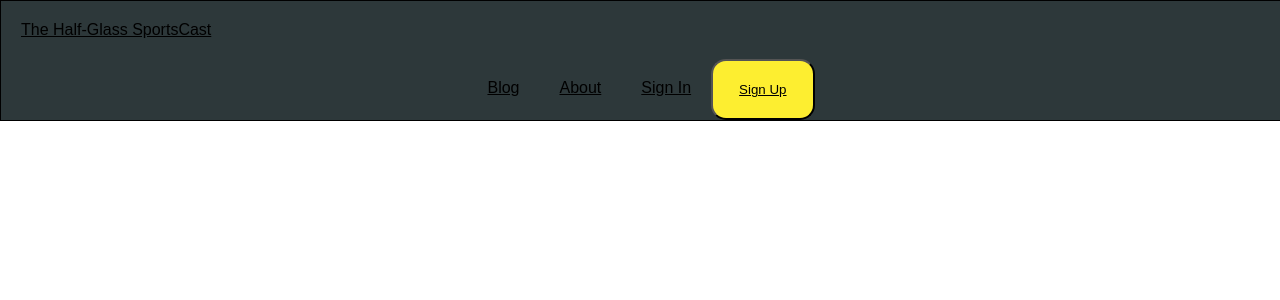
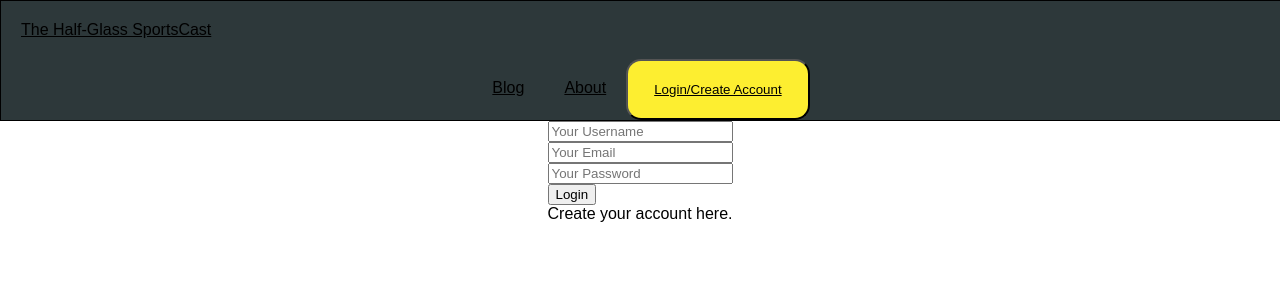
Before and after one commit to Tyler-Gosselin/Capstone-Front-End, a React (Create React App) app: page /auth in a window 1280 px wide. Shown: the top 300 px of the page. Built offline with nearby package versions, Linux system fonts and the light colour scheme; no server answers.

Commit message:
Fix auth form and Auth page

```diff
--- a/src/Components/App.js
+++ b/src/Components/App.js
@@ -6,8 +6,8 @@ import NavContainer from "./Nav/NavContainer";
 import Home from "./Pages/Home";
 import Blog from "./Pages/Blogs";
 import About from "./Pages/About";
-import Login from "../Components/Auth/Login";
-import Register from "../Components/Auth/Register";
+import AuthForm from "./Auth/AuthForm";
+
 
 function App() {
   return (
@@ -19,8 +19,7 @@ function App() {
             <Route exact path="/" component={Home} />
             <Route path="/blog" component={Blog} />
             <Route path="/about" component={About} />
-            <Route path="/login" component={Login} />
-            <Route path="/register" component={Register} />
+            <Route path="/auth" component={AuthForm} />
           </Switch>
         </div>
       </Router>
--- /dev/null
+++ b/src/Components/Auth/AuthForm.js
@@ -0,0 +1,90 @@
+import React, { useState, useContext } from "react";
+import axios from "axios";
+
+import AuthContext from "../Contexts/Authcontext";
+
+const AuthForm = () => {
+  const [username, setUserName] = useState("");
+  const [password, setPassword] = useState("");
+  const [email, setEmail] = useState("");
+  const [formToShow, setFormToShow] = useState("login");
+
+  const { handleSuccessfulLogin } = useContext(AuthContext);
+
+  const handleSubmit = (e) => {
+    e.preventDefault();
+    axios({
+      method: "POST",
+      url: `http://localhost:5000/api/${formToShow}`,
+      data: {
+        username: username,
+        password: password,
+        email: email,
+      },
+      withCredentials: true,
+    })
+      .then((res) => {
+        console.log(res);
+        handleSuccessfulLogin();
+      })
+      .catch((err) => console.log(err));
+  };
+
+  const handleFormToShow = () => {
+    if (formToShow === "login") {
+      setFormToShow("register");
+    } else {
+      setFormToShow("login");
+    }
+  };
+
+  const formQuestionText = () => {
+    if (formToShow === "login") {
+      return "Create your account here.";
+    } else {
+      return "Alreay have and account? Login here.";
+    }
+  };
+
+  return (
+    <div className="login-form-wrapper">
+      <form onSubmit={handleSubmit} className="login-form">
+        <div>
+          <input
+            type="text"
+            name="username"
+            placeholder="Your Username"
+            value={username}
+            onChange={(e) => setUserName(e.target.value)}
+          />
+        </div>
+        <div>
+          <input
+            type="email"
+            name="email"
+            placeholder="Your Email"
+            value={email}
+            onChange={(e) => setEmail(e.target.value)}
+          />
+        </div>
+        <div>
+          <input
+            type="password"
+            name="password"
+            placeholder="Your Password"
+            value={password}
+            onChange={(e) => setPassword(e.target.value)}
+          />
+        </div>
+        <div>
+          <button className="account-btn" type="submit">
+            Login
+          </button>
+          <div onClick={handleFormToShow}>{formQuestionText()}</div>
+        </div>
+      </form>
+    </div>
+  );
+};
+
+export default AuthForm;
--- a/src/Components/Auth/Login.js
+++ /dev/null
@@ -1,42 +0,0 @@
-import React,  { useContext } from 'react'
-
-import AuthContext from '../Contexts/Authcontext'
-
-
-
-function Login() {
-  return (
-    <div className="login-form-wrapper">
-    <form className="login-form">
-      <div>
-      <input
-      type="text"
-      name= "username"
-      placeholder= 'Your Username'
-      />
-      </div>
-      <div>
-      <input
-      type="email"
-      name= "email"
-      placeholder= 'Your Email'
-      />
-      </div>
-      <div>
-      <input
-      type="password"
-      name= "password"
-      placeholder= 'Your Password'
-      />
-    </div>
-    <div>
-    <button className="account-btn" type="submit">
-      Login
-    </button>
-    </div>
-    </form>
-  </div>
-  )
-}
-
-export default Login
--- a/src/Components/Auth/Register.js
+++ /dev/null
@@ -1,26 +0,0 @@
-import React from "react";
-
-function Register() {
-  return (
-    <div className="register-form-wrapper">
-      <form className="register-form">
-        <div>
-          <input type="text" name="username" placeholder="Your Username" />
-        </div>
-        <div>
-          <input type="email" name="email" placeholder="Your Email" />
-        </div>
-        <div>
-          <input type="password" name="password" placeholder="Your Password" />
-        </div>
-        <div>
-          <button className="account-btn" type="submit">
-            Create Your Account
-          </button>
-        </div>
-      </form>
-    </div>
-  );
-}
-
-export default Register;
--- a/src/Components/Nav/NavContainer.js
+++ b/src/Components/Nav/NavContainer.js
@@ -16,12 +16,9 @@ function NavContainer() {
         <NavLink exact to="/about">
           About
         </NavLink>
-        <NavLink exact to = "/login">
-          Sign In
-        </NavLink>
         <button className= "nav-button">
-        <NavLink exact to = "/register">
-          Sign Up
+        <NavLink exact to = "/auth">
+          Login/Create Account
         </NavLink>
         </button>
 
--- a/src/Components/Pages/Home.js
+++ b/src/Components/Pages/Home.js
@@ -1,13 +1,19 @@
 import React, { useState, useEffect } from "react";
-import axios from "axios"
+import axios from "axios";
 
 function Home() {
-  const [news, setNews] = useState()
+  const [news, setNews] = useState();
 
   useEffect(() => {
-
-  })
-
+    axios({
+      method: "GET",
+      url: `https://www.thesportsdb.com/api/v1/json/1/searchteams.php?t=Arsenal`,
+    })
+      .then((res) => {
+        console.log(res);
+      })
+      .catch((err) => console.log(err));
+  });
 
   return (
     <div className="home-container">
--- a/src/index.js
+++ b/src/index.js
@@ -1,12 +1,18 @@
 import React from "react";
+import { BrowserRouter } from "react-router-dom";
 import ReactDOM from "react-dom";
 
 import App from "../src/Components/App";
 import "./Style/Main.scss";
+import Authprovider from "./Components/Providers/AuthProvider";
 
 ReactDOM.render(
   <React.StrictMode>
-    <App />
+    <BrowserRouter>
+      <Authprovider>
+        <App />
+      </Authprovider>
+    </BrowserRouter>
   </React.StrictMode>,
   document.getElementById("root")
 );
```
Also changed, not shown: src/Components/Auth/LogOutButton.js (added, +13 -0 lines), src/Components/Pages/Auth.js (added, +16 -0 lines).
